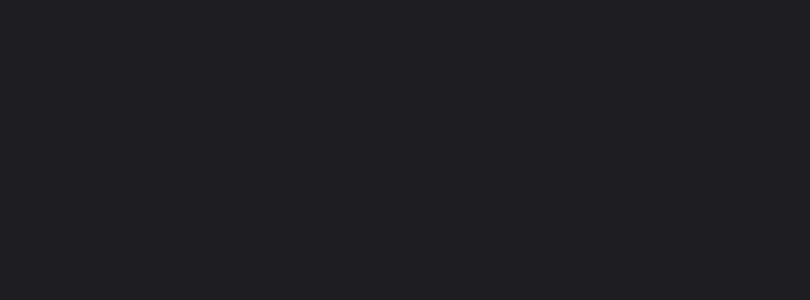
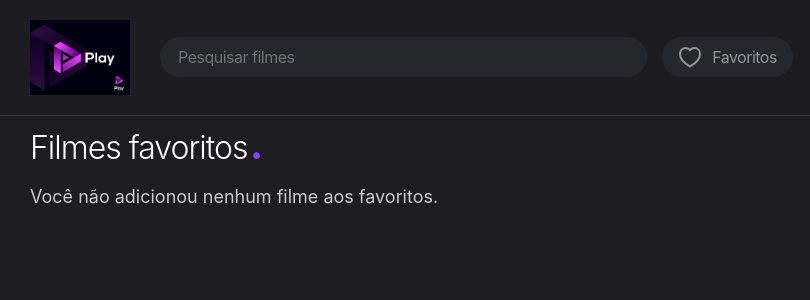
Before and after one commit to LeonardoNascimentoDev/cine-list, a Vue app: page /favorites in a window 1280 px wide. Shown: the top 300 px of the page, without its empty margins (0-810 px from the left). Built offline with nearby package versions, Linux system fonts and the light colour scheme.

Commit message:
feat:creating favorite movie page

```diff
--- a/src/router/index.js
+++ b/src/router/index.js
@@ -3,6 +3,7 @@
 
 import Home from "@/views/Home.vue";
 import Movie from "@/views/Movie.vue";
+import Favorites from "@/views/Favorites.vue";
 
 Vue.use(Router);
 
@@ -19,6 +20,11 @@
       redirect: "/"
     },
     {
+      name: "Favorites",
+      path: "/favorites",
+      component: Favorites
+    },
+    {
       name: "Movie",
       path: "/movie/:movie_id",
       component: Movie,
--- /dev/null
+++ b/src/views/Favorites.vue
@@ -0,0 +1,98 @@
+<template>
+  <div>
+    <TheHeader />
+
+    <main>
+      <h1>Filmes favoritos</h1>
+      <transition-group
+        v-if="this.$store.state.favorite_movies.length"
+        tag="ul"
+        name="list"
+        class="movies"
+      >
+        <MovieCard
+          v-for="movie in this.$store.state.favorite_movies"
+          :key="movie.id"
+          :movie="movie"
+        />
+      </transition-group>
+
+      <p v-else>Você não adicionou nenhum filme aos favoritos.</p>
+    </main>
+  </div>
+</template>
+
+<script>
+import TheHeader from "@/components/TheHeader.vue";
+import MovieCard from "@/components/MovieCard.vue";
+import pageTitle from "@/utils/pageTitle.js";
+
+export default {
+  // eslint-disable-next-line vue/multi-word-component-names
+  name: "Favorites",
+  components: {
+    TheHeader,
+    MovieCard,
+  },
+
+  created() {
+    this.pageTitle("Filmes favoritos");
+  },
+
+  methods: {
+    pageTitle,
+  },
+};
+</script>
+
+<style scoped lang="scss">
+@import "../scss/abstracts/_mixins.scss";
+
+main {
+  padding-left: 30px;
+  margin-top: 120px;
+  @include responsive("small") {
+    padding-left: 20px;
+    margin-top: 20px;
+  }
+  p {
+    font-size: 18px;
+    color: #ccc;
+  }
+}
+
+h1 {
+  @include title;
+  margin-bottom: 30px;
+}
+
+.movies {
+  display: flex;
+  flex-wrap: wrap;
+  gap: 15px;
+  @include responsive("small") {
+    @include scrollbar(20px, 20px);
+    flex-wrap: nowrap;
+    gap: 30px 15px;
+    width: 100vw;
+    overflow-x: auto;
+    padding: 20px 20px 20px 0;
+  }
+}
+
+.list-move,
+.list-enter-active,
+.list-leave-active {
+  transition: all 0.5s ease;
+}
+
+.list-enter-from,
+.list-leave-to {
+  opacity: 0;
+  transform: translateX(30px);
+}
+
+.list-leave-active {
+  position: absolute;
+}
+</style>
```
